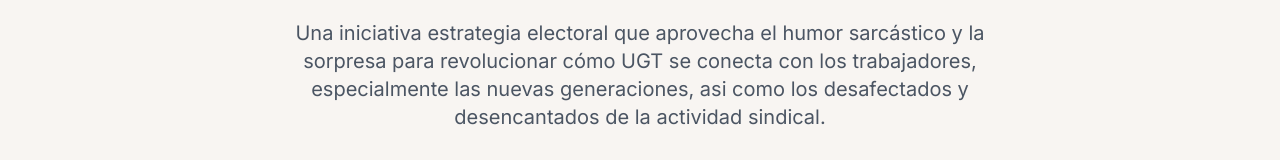
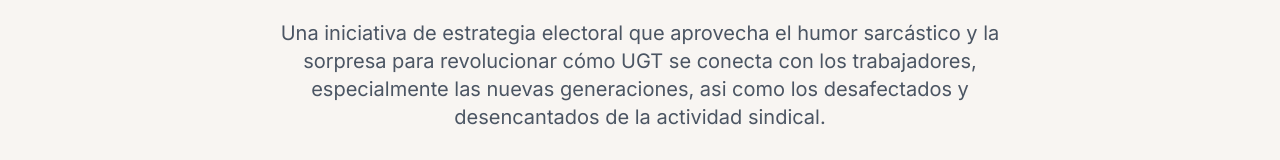
Before and after one commit to UGTSanidadSalamanca/PresentarPASO, a plain HTML site: page index.html in a window 1280 px wide. Shown: the part 305-465 px from the top of the page. Drawn offline with nearby package versions, Linux system fonts and the light colour scheme.

Commit message:
Update index.html

```diff
--- a/index.html
+++ b/index.html
@@ -74,7 +74,7 @@
                     <span class="text-[#D9534F]">P.A.S.O.</span>: Reactivando la Conexión de <span class="text-[#D9534F]">UGT</span> en la Era Digital
                 </h1>
                 <p class="mt-6 text-lg md:text-xl max-w-3xl mx-auto text-gray-600">
-                     Una iniciativa estrategia electoral que aprovecha el humor sarcástico y la sorpresa para revolucionar cómo UGT se conecta con los trabajadores, especialmente las nuevas generaciones, asi como los desafectados y desencantados de la actividad sindical.
+                     Una iniciativa de estrategia electoral que aprovecha el humor sarcástico y la sorpresa para revolucionar cómo UGT se conecta con los trabajadores, especialmente las nuevas generaciones, asi como los desafectados y desencantados de la actividad sindical.
                 </p>
                 <div class="mt-8">
                     <p class="text-sm font-semibold text-gray-500">Integrado en los objetivos de UGT: Modernizar, Feminizar, Rejuvenecer y Diversificar.</p>
```
